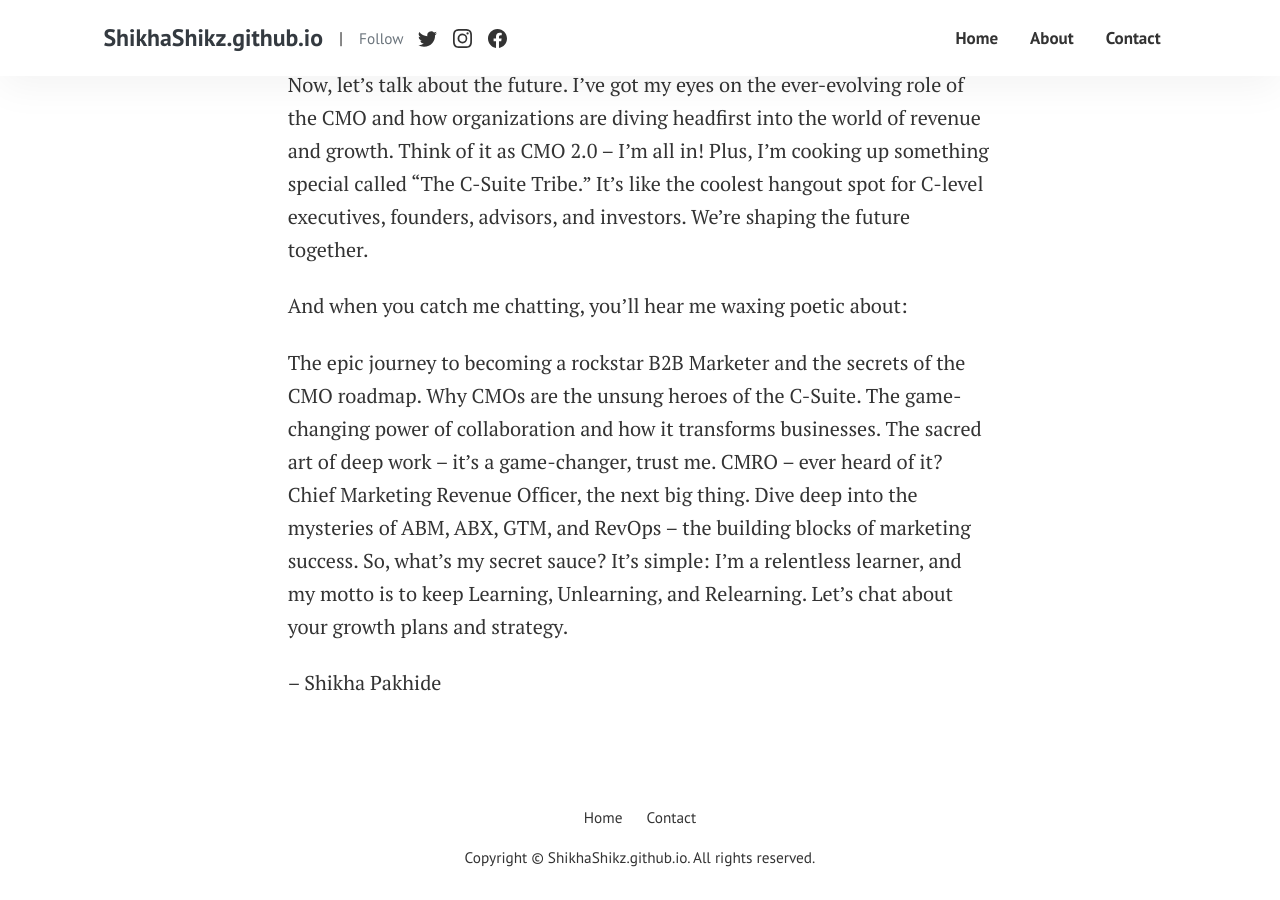
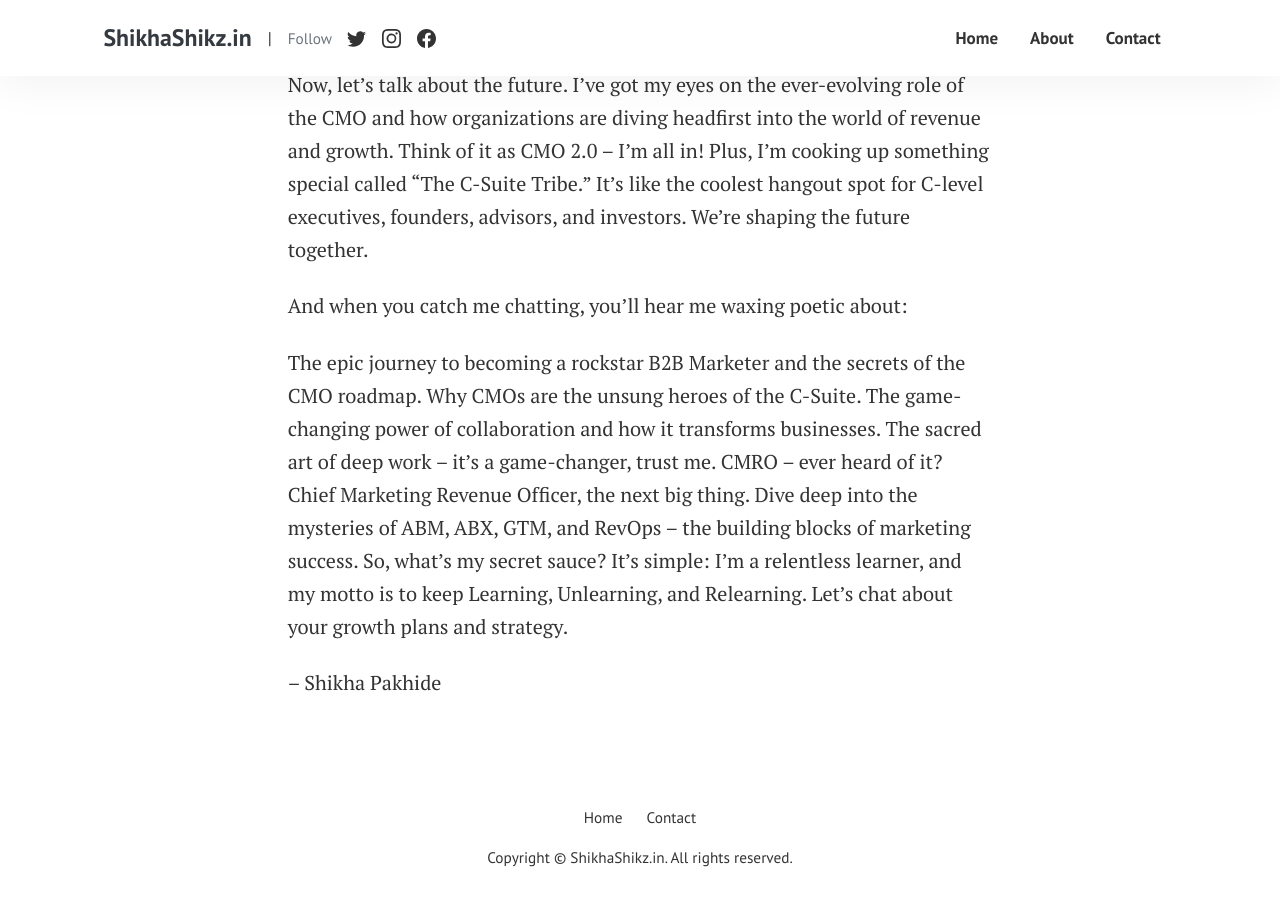
Before and after one commit to shikhashikz/shikhashikz.github.io, a Jekyll site: the page built from pages/about.md, in a window 1280 px wide and 900 px high, scrolled down 782 px. Built offline with Jekyll 4.4.1, drawn with Linux system fonts in a browser that asks for light colours.

Commit message:
Update _config.yml
modified .github.io to .in

```diff
--- a/_config.yml
+++ b/_config.yml
@@ -1,4 +1,4 @@
-title: "ShikhaShikz.github.io"
+title: "ShikhaShikz.in"
 email: shikha@shikhashikz.com
 timezone: UTC
 baseurl: ""
```
